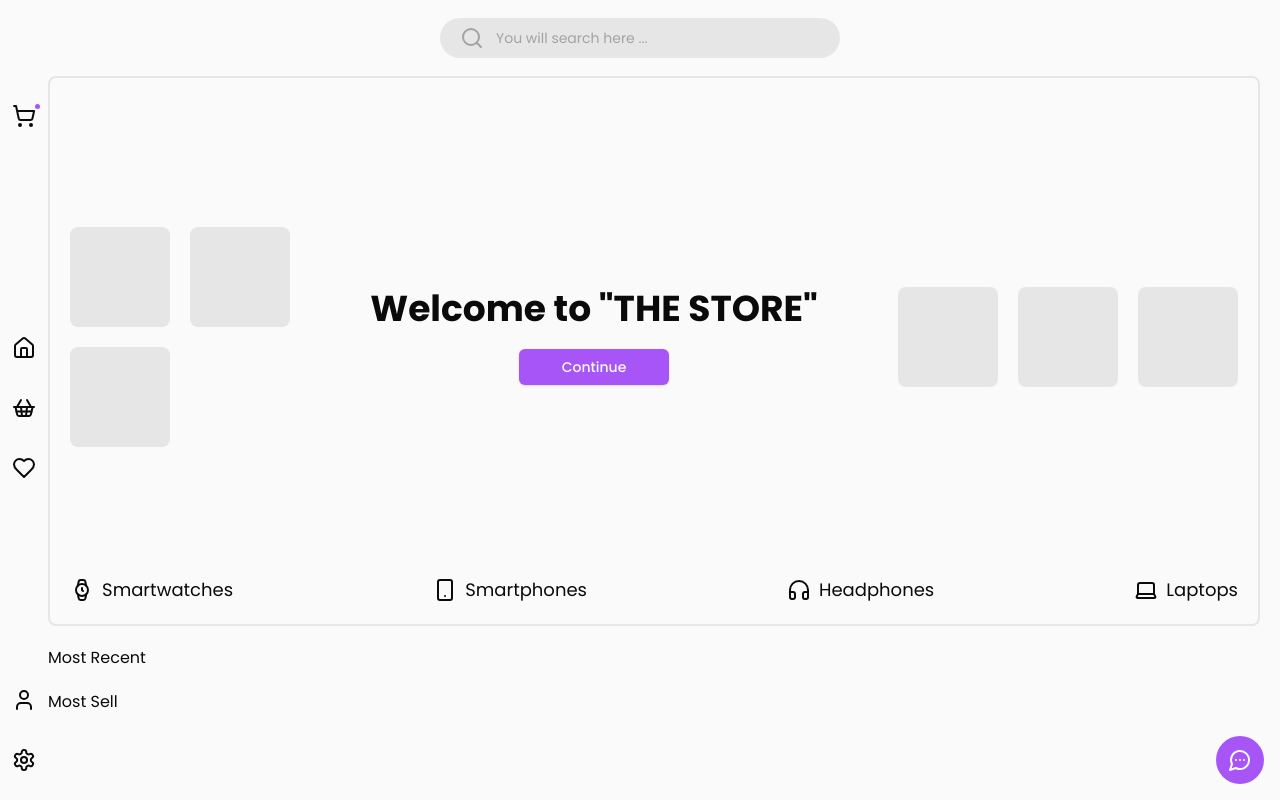
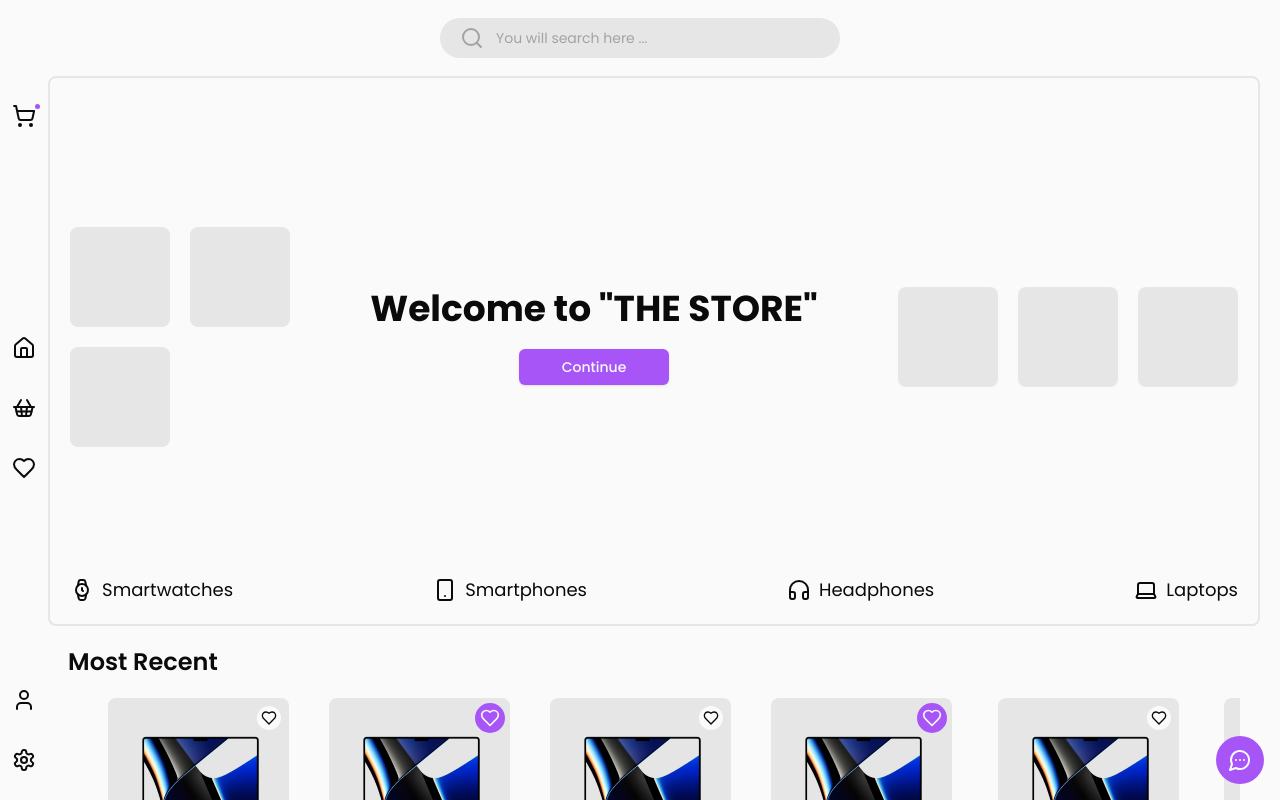
Before and after one commit to ClemilsonAzevedo/TheStore, a React (Vite) app in the folder web/: page / in a window 1280 px wide. Built offline with nearby package versions, Linux system fonts and the light colour scheme.

Commit message:
Styles: Swippers of home page

```diff
--- a/web/src/api/fakeProductsProps.ts
+++ b/web/src/api/fakeProductsProps.ts
@@ -1,11 +1,12 @@
 import type { ProductInterface } from '@/@types/ProductInterface'
+import { formatUSD } from '@/utils/formatToUSD'
 
 export const products: ProductInterface[] = [
 	{
 		id: 'e4f5g6h',
 		name: 'HP Pavilion 15',
 		description: 'A versatile laptop with a sleek design',
-		price: '749.99',
+		price: formatUSD(Number('749.99')),
 		isLiked: false,
 		image: '',
 		onCart: true,
@@ -19,7 +20,7 @@ export const products: ProductInterface[] = [
 		id: 'i7j8k9l',
 		name: 'Lenovo IdeaPad 3',
 		description: 'A budget-friendly laptop with decent performance',
-		price: '399.99',
+		price: formatUSD(Number('399.99')),
 		isLiked: true,
 		image: '',
 		onCart: true,
@@ -33,7 +34,7 @@ export const products: ProductInterface[] = [
 		id: 'm0n1p2q',
 		name: 'Acer Aspire 5',
 		description: 'A well-rounded laptop with good value for money',
-		price: '599.99',
+		price: formatUSD(Number('599.99')),
 		isLiked: false,
 		image: '',
 		onCart: true,
@@ -47,7 +48,7 @@ export const products: ProductInterface[] = [
 		id: 'r3s4t5u',
 		name: 'ASUS VivoBook 15',
 		description: 'A lightweight and portable laptop for on-the-go use',
-		price: '499.99',
+		price: formatUSD(Number('499.99')),
 		isLiked: true,
 		image: '',
 		onCart: true,
@@ -62,7 +63,7 @@ export const products: ProductInterface[] = [
 		name: 'Microsoft Surface Laptop 4',
 		description:
 			'A premium laptop with a sleek design and powerful performance',
-		price: '999.99',
+		price: formatUSD(Number('999.99')),
 		isLiked: false,
 		image: '',
 		onCart: false,
@@ -76,7 +77,7 @@ export const products: ProductInterface[] = [
 		id: 'z9a0b1c',
 		name: 'Apple MacBook Air',
 		description: 'A thin and lightweight laptop with excellent battery life',
-		price: '999.99',
+		price: formatUSD(Number('999.99')),
 		isLiked: true,
 		image: '',
 		onCart: false,
@@ -91,7 +92,7 @@ export const products: ProductInterface[] = [
 		name: 'Lenovo ThinkPad X1 Carbon',
 		description:
 			'A durable and business-oriented laptop with great portability',
-		price: '1499.99',
+		price: formatUSD(Number('1499.99')),
 		isLiked: false,
 		image: '',
 		onCart: false,
@@ -105,7 +106,7 @@ export const products: ProductInterface[] = [
 		id: 'h5i6j7k',
 		name: 'HP Spectre x360',
 		description: 'A convertible laptop with a premium design and touch screen',
-		price: '1299.99',
+		price: formatUSD(Number('1299.99')),
 		isLiked: true,
 		image: '',
 		onCart: false,
@@ -119,7 +120,7 @@ export const products: ProductInterface[] = [
 		id: 'l8m9n0p',
 		name: 'Dell XPS 13',
 		description: 'A high-performance laptop with a sleek and compact design',
-		price: '1199.99',
+		price: formatUSD(Number('1199.99')),
 		isLiked: false,
 		image: '',
 		onCart: false,
@@ -134,7 +135,7 @@ export const products: ProductInterface[] = [
 		name: 'Acer Swift 3',
 		description:
 			'A budget-friendly laptop with a metal chassis and good performance',
-		price: '699.99',
+		price: formatUSD(Number('699.99')),
 		isLiked: true,
 		image: '',
 		onCart: false,
--- /dev/null
+++ b/web/src/components/ui/card.tsx
@@ -0,0 +1,76 @@
+import * as React from "react"
+
+import { cn } from "@/lib/utils"
+
+const Card = React.forwardRef<
+  HTMLDivElement,
+  React.HTMLAttributes<HTMLDivElement>
+>(({ className, ...props }, ref) => (
+  <div
+    ref={ref}
+    className={cn(
+      "rounded-xl border bg-card text-card-foreground shadow",
+      className
+    )}
+    {...props}
+  />
+))
+Card.displayName = "Card"
+
+const CardHeader = React.forwardRef<
+  HTMLDivElement,
+  React.HTMLAttributes<HTMLDivElement>
+>(({ className, ...props }, ref) => (
+  <div
+    ref={ref}
+    className={cn("flex flex-col space-y-1.5 p-6", className)}
+    {...props}
+  />
+))
+CardHeader.displayName = "CardHeader"
+
+const CardTitle = React.forwardRef<
+  HTMLParagraphElement,
+  React.HTMLAttributes<HTMLHeadingElement>
+>(({ className, ...props }, ref) => (
+  <h3
+    ref={ref}
+    className={cn("font-semibold leading-none tracking-tight", className)}
+    {...props}
+  />
+))
+CardTitle.displayName = "CardTitle"
+
+const CardDescription = React.forwardRef<
+  HTMLParagraphElement,
+  React.HTMLAttributes<HTMLParagraphElement>
+>(({ className, ...props }, ref) => (
+  <p
+    ref={ref}
+    className={cn("text-sm text-muted-foreground", className)}
+    {...props}
+  />
+))
+CardDescription.displayName = "CardDescription"
+
+const CardContent = React.forwardRef<
+  HTMLDivElement,
+  React.HTMLAttributes<HTMLDivElement>
+>(({ className, ...props }, ref) => (
+  <div ref={ref} className={cn("p-6 pt-0", className)} {...props} />
+))
+CardContent.displayName = "CardContent"
+
+const CardFooter = React.forwardRef<
+  HTMLDivElement,
+  React.HTMLAttributes<HTMLDivElement>
+>(({ className, ...props }, ref) => (
+  <div
+    ref={ref}
+    className={cn("flex items-center p-6 pt-0", className)}
+    {...props}
+  />
+))
+CardFooter.displayName = "CardFooter"
+
+export { Card, CardHeader, CardFooter, CardTitle, CardDescription, CardContent }
--- a/web/src/pages/home/index.tsx
+++ b/web/src/pages/home/index.tsx
@@ -1,9 +1,17 @@
+import { products } from '@/api/fakeProductsProps'
+import { Product } from '@/components/Product'
 import { Button } from '@/components/ui/button'
+import {
+	Carousel,
+	CarouselContent,
+	CarouselNext,
+	CarouselPrevious,
+} from '@/components/ui/carousel'
 import { Headphones, Laptop, Smartphone, Watch } from 'lucide-react'
 
 export function Home() {
 	return (
-		<section className='flex flex-col w-full gap-5 pr-5'>
+		<section className='flex flex-col w-full gap-5 pr-5 overflow-y-auto'>
 			<div className='flex flex-col justify-end items-center min-h-[550px] border-2 border-neutral-400 rounded-lg p-5'>
 				<div className='my-auto flex w-full'>
 					<div className='flex flex-wrap gap-5 max-w-[220px] h-[220px]'>
@@ -31,25 +39,76 @@ export function Home() {
 				</div>
 
 				<div className='flex justify-between items-center w-full'>
-					<span className='flex items-center gap-2 text-neutral-950 text-lg transition'>
+					<span className='flex items-center gap-2 text-neutral-950 text-lg transition hover:text-violet-500/70'>
 						<Watch /> Smartwatches
 					</span>
-					<span className='flex items-center gap-2 text-neutral-950 text-lg transition'>
+					<span className='flex items-center gap-2 text-neutral-950 text-lg transition hover:text-violet-500/70'>
 						<Smartphone /> Smartphones
 					</span>
-					<span className='flex items-center gap-2 text-neutral-950 text-lg transition'>
+					<span className='flex items-center gap-2 text-neutral-950 text-lg transition hover:text-violet-500/70'>
 						<Headphones />
 						Headphones
 					</span>
-					<span className='flex items-center gap-2 text-neutral-950 text-lg transition'>
+					<span className='flex items-center gap-2 text-neutral-950 text-lg transition hover:text-violet-500/70'>
 						<Laptop /> Laptops
 					</span>
 				</div>
 			</div>
 
-			<div>Most Recent</div>
+			<div className='flex items-start justify-center h-full flex-col px-5'>
+				<h3 className='font-semibold text-2xl'>Most Recent</h3>
+				<Carousel
+					opts={{
+						align: 'center',
+						loop: true,
+						slidesToScroll: 'auto',
+					}}
+					className='w-full max-w-screen-xl h-full  mx-auto'>
+					<CarouselContent>
+						{products.map(product => {
+							return (
+								<Product
+									key={product.id}
+									id={product.id}
+									price={product.price}
+									onCart={product.onCart}
+									isLiked={product.isLiked}
+									name={product.name}
+									description={product.description}
+								/>
+							)
+						})}
+					</CarouselContent>
+					<CarouselPrevious />
+					<CarouselNext />
+				</Carousel>
+			</div>
 
-			<div>Most Sell</div>
+			<div className='flex items-start justify-center h-full flex-col px-5 my-5'>
+				<h3 className='font-semibold text-2xl'>Most Sells</h3>
+				<Carousel
+					opts={{
+						align: 'center',
+						loop: true,
+						slidesToScroll: 'auto',
+					}}
+					className='w-full max-w-screen-xl h-full  mx-auto'>
+					<CarouselContent>
+						{Array.from({ length: 20 }).map((_, index) => (
+							<Product
+								key={length}
+								price='$ 1,999.39'
+								onCart={false}
+								isLiked={false}
+								name='Macbook Pro'
+								description='a short description to this pc with 8gb of ram 256gb ssd dknidn bla blab bla bla bla bla balbkla bla bla bakbaiabaia'
+							/>
+						))}
+					</CarouselContent>
+					<CarouselPrevious />
+					<CarouselNext />
+				</Carousel>
+			</div>
 		</section>
 	)
 }
```
